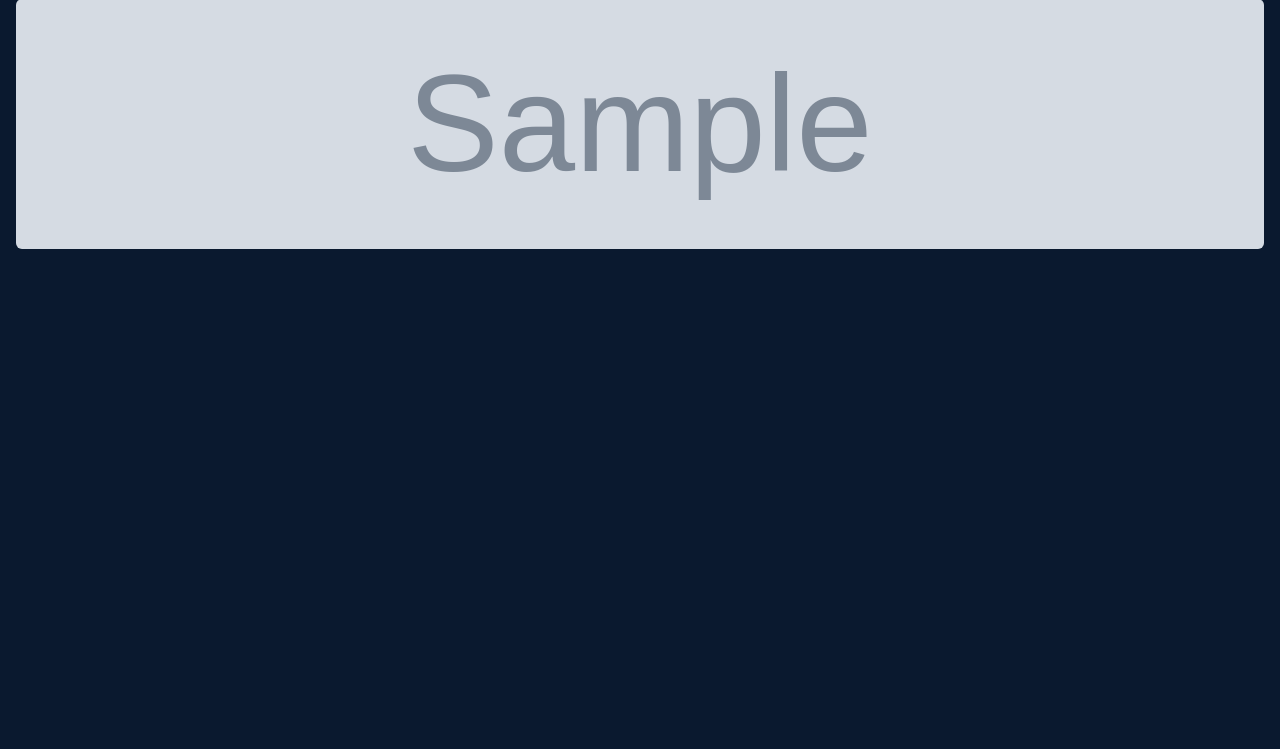
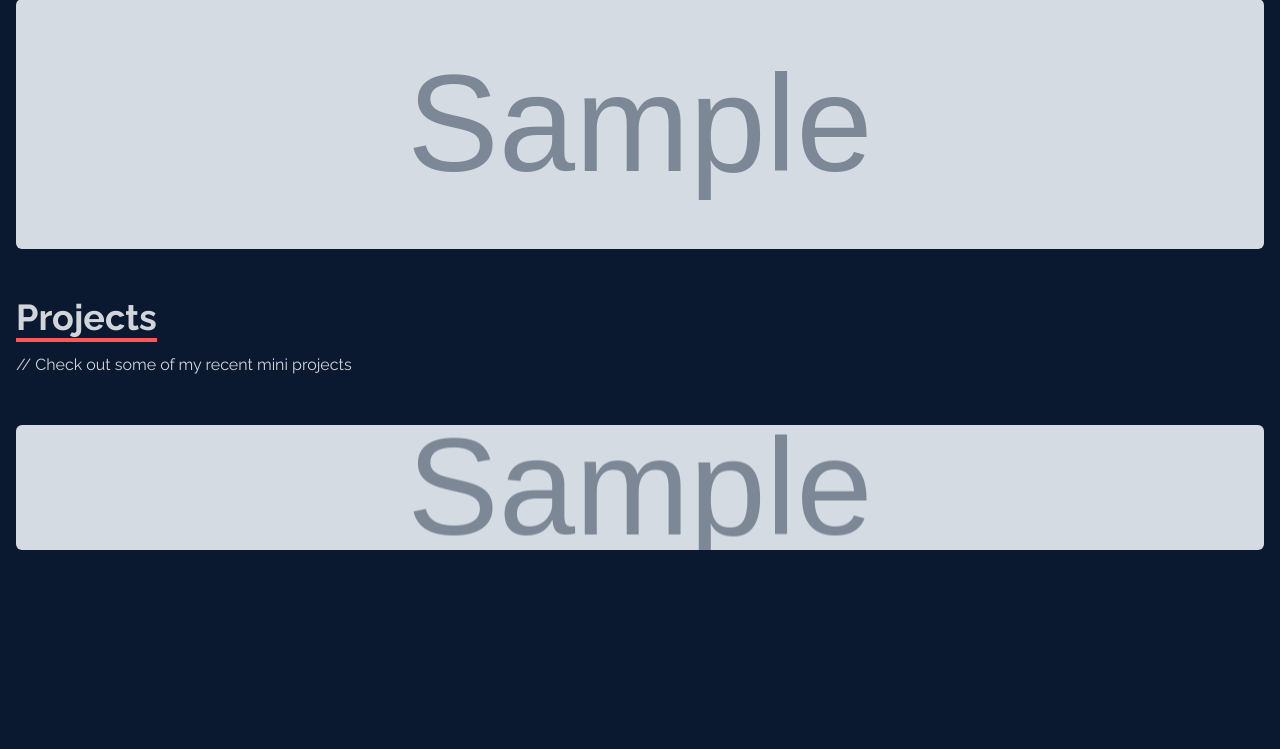
Before and after one commit to roodhouse/python-portfolio, a Flask app: template templates/index.html in a window 1280 px wide. Shown: the part 3109-3858 px from the top of the page. Before the commit the page ends 3358 px from the top, so only its background shows below. Run offline with Flask 3, Linux system fonts and the light colour scheme; the template is opened without the code that fills it: most values are stand-ins (such as "Sample title", 1, 10 or a date in 2020); grey boxes marked "Sample" are stand-in pictures; some libraries are stand-ins or nearby versions.

Commit message:
project section done

```diff
--- a/app.py
+++ b/app.py
@@ -1,8 +1,3 @@
-# create flask app - done
-# create template base files
-    # create static css
-# bring images into static
-# connect it
 from flask import Flask, render_template, redirect, url_for, request
 from flask_bootstrap import Bootstrap5
 from flask_sqlalchemy import SQLAlchemy
@@ -21,6 +16,13 @@ class Skills(db.Model):
     img_url = db.Column(db.String(250), nullable=False)
 
 class Work(db.Model):
+    id = db.Column(db.Integer, primary_key=True)
+    title = db.Column(db.String(250), unique=True, nullable=False)
+    img_url = db.Column(db.String(250), nullable=False)
+    demo = db.Column(db.String(250), nullable=False)
+    code = db.Column(db.String(250), nullable=False)
+
+class Project(db.Model):
     id = db.Column(db.Integer, primary_key=True)
     title = db.Column(db.String(250), unique=True, nullable=False)
     img_url = db.Column(db.String(250), nullable=False)
@@ -91,21 +93,7 @@ with app.app_context():
 #     img_url = 'static/images/mysql.svg'
 # )
 
-# with app.app_context():
-#     db.session.add(html)
-#     db.session.add(css)
-#     db.session.add(javascript)
-#     db.session.add(react)
-#     db.session.add(node)
-#     db.session.add(aws)
-#     db.session.add(github)
-#     db.session.add(tailwind)
-#     db.session.add(python)
-#     db.session.add(flask)
-#     db.session.add(mongo)
-#     db.session.add(mysql)
-#     db.session.commit()
-
+# # work seed
 # entertainment = Work(
 #     title = 'Full Stack Entertainment App',
 #     img_url = 'static/images/work/entertainmentApp.png',
@@ -161,6 +149,99 @@ with app.app_context():
 #     code = 'https://github.com/roodhouse/UPIN'
 # )
 
+# # project seed
+# connect_four = Project(
+#     title = 'Connect Four',
+#     img_url = 'static/images/project/connectFour.png',
+#     demo = 'https://connect.rugh.us/',
+#     code = 'https://github.com/roodhouse/frontend-mentor-connect-four'
+# )
+# tic = Project(
+#     title = 'Tic Tack Toe',
+#     img_url = 'static/images/project/tic.png',
+#     demo = 'https://tic.rugh.us/',
+#     code = 'https://github.com/roodhouse/frontend-mentor-tic-tac-toe'
+# )
+# comments = Project(
+#     title = 'Comments',
+#     img_url = 'static/images/project/comments.png',
+#     demo = 'https://comments.rugh.us/',
+#     code = 'https://github.com/roodhouse/frontend-mentor-comments'
+# )
+
+# clock = Project(
+#     title = 'Clock',
+#     img_url = 'static/images/project/clock.png',
+#     demo = 'https://clock.rugh.us/',
+#     code = 'https://github.com/roodhouse/frontend-mentor-clock'
+# )
+# dictionary = Project(
+#     title = 'Dictionary',
+#     img_url = 'static/images/project/dictionary.png',
+#     demo = 'https://dictionary.rugh.us/',
+#     code = 'https://github.com/roodhouse/frontend-mentor-dictionary'
+# )
+# calc = Project(
+#     title = 'Calculator',
+#     img_url = 'static/images/project/calc.png',
+#     demo = 'https://calc.rugh.us/',
+#     code = 'https://github.com/roodhouse/frontend-mentor-calculator'
+# )
+# countdown = Project(
+#     title = 'Countdown',
+#     img_url = 'static/images/project/countdown.png',
+#     demo = 'https://countdown.rugh.us/',
+#     code = 'https://github.com/roodhouse/frontend-mentor-launch-countdown'
+# )
+# credit = Project(
+#     title = 'Interactive CC',
+#     img_url = 'static/images/project/credit.png',
+#     demo = 'https://credit.rugh.us/',
+#     code = 'https://github.com/roodhouse/frontend-mentor-interactive-card'
+# )
+# age = Project(
+#     title = 'Age Calculator',
+#     img_url = 'static/images/project/age.png',
+#     demo = 'https://age.rugh.us/',
+#     code = 'https://github.com/roodhouse/frontend-mentor-age-calc'
+# )
+# bmi = Project(
+#     title = 'BMI Calculator',
+#     img_url = 'static/images/project/bmi.png',
+#     demo = 'https://bmi.rugh.us/',
+#     code = 'https://github.com/roodhouse/frontend-mentor-bmi'
+# )
+# intro = Project(
+#     title = 'Intro Landing',
+#     img_url = 'static/images/project/intro.png',
+#     demo = 'https://intro.rugh.us/',
+#     code = 'https://github.com/roodhouse/new-frontend-mentor-intro-project'
+# )
+# soon = Project(
+#     title = 'Coming Soon',
+#     img_url = 'static/images/project/base.png',
+#     demo = 'https://base-apparel.rugh.us/',
+#     code = 'https://github.com/roodhouse/frontend-mentor-base-apparel'
+# )
+# pod = Project(
+#     title = 'Pod Request',
+#     img_url = 'static/images/project/request.png',
+#     demo = 'https://request.rugh.us/',
+#     code = 'https://github.com/roodhouse/frontend-mentor-pod-request-access'
+# )
+# skilled = Project(
+#     title = 'Skilled',
+#     img_url = 'static/images/project/skilled.png',
+#     demo = 'https://skilled.rugh.us/',
+#     code = 'https://github.com/roodhouse/frontend-mentor-skilled-landing-page'
+# )
+# work_it = Project(
+#     title = 'Work It',
+#     img_url = 'static/images/project/workit.png',
+#     demo = 'https://workit.rugh.us/',
+#     code = 'https://github.com/roodhouse/frontend-mentor-workit-landing-page'
+# )
+
 # with app.app_context():
 #     db.session.add(entertainment)
 #     db.session.add(galleria)
@@ -171,6 +252,34 @@ with app.app_context():
 #     db.session.add(rd_home)
 #     db.session.add(ebook)
 #     db.session.add(review)
+#     db.session.add(html)
+#     db.session.add(css)
+#     db.session.add(javascript)
+#     db.session.add(react)
+#     db.session.add(node)
+#     db.session.add(aws)
+#     db.session.add(github)
+#     db.session.add(tailwind)
+#     db.session.add(python)
+#     db.session.add(flask)
+#     db.session.add(mongo)
+#     db.session.add(mysql)
+
+#     db.session.add(connect_four)
+#     db.session.add(tic)
+#     db.session.add(comments)
+#     db.session.add(clock)
+#     db.session.add(dictionary)
+#     db.session.add(calc)
+#     db.session.add(countdown)
+#     db.session.add(credit)
+#     db.session.add(age)
+#     db.session.add(bmi)
+#     db.session.add(intro)
+#     db.session.add(soon)
+#     db.session.add(pod)
+#     db.session.add(skilled)
+#     db.session.add(work_it)
 #     db.session.commit()
 
 
@@ -179,9 +288,11 @@ def home():
     with app.app_context():
         result = db.session.execute(db.select(Skills))
         work_result = db.session.execute(db.select(Work))
+        project_result = db.session.execute(db.select(Project))
         all_skills = list(result.scalars())
         all_work = list(work_result.scalars())
-    return render_template("index.html", skills=all_skills, work=all_work)
+        all_project = list(project_result.scalars())
+    return render_template("index.html", skills=all_skills, work=all_work, project=all_project)
 
 if __name__ == '__main__':
     app.run(port=5003, debug=True)
--- a/static/css/styles.css
+++ b/static/css/styles.css
@@ -168,12 +168,12 @@ body {
 
 /* work */
 
-.workGrid {
+.workGrid, .projectGrid {
     display: grid;
     gap: 1rem;
 }
 
-.workItems {
+.workItems, .projectItems {
     background-position: 50%;
     background-repeat: no-repeat;
     background-size: cover;
@@ -187,23 +187,24 @@ body {
     width: 100%;
 }
 
-.workItems:hover {
+.workItems:hover, .projectItems:hover {
     background-image: linear-gradient(90deg,rgba(112,157,255,.8),rgba(87,82,229,.8))!important;
 }
 
 #workWrapper {
     padding-top: 100px;
+    padding-bottom: 300px;
 }
 
-.workDetails {
+.workDetails, .projectDetails {
     opacity: 0;
 }
 
-.workItems:hover .workDetails {
+.workItems:hover .workDetails, .projectItems:hover .projectDetails {
     opacity: 100;
 }
 
-.workTitle {
+.workTitle, .projectTitle {
     color: white;
     letter-spacing: .05em;
     font-weight: 700;
@@ -212,7 +213,7 @@ body {
 
 }
 
-.workButtons {
+.workButtons, .projectButtons {
     color: #374151;
     font-size: 1.125rem;
     line-height: 1.75rem;
@@ -222,3 +223,16 @@ body {
     margin: 0.5rem;
     cursor: pointer;
 }
+
+/* project section */
+.projectItems {
+    height: 125px;
+}
+
+.projectTitle {
+    font-size: 1rem;
+}
+
+.projectButtons {
+    padding: 0 1rem 0 1rem;
+}
--- a/templates/header/navbar.html
+++ b/templates/header/navbar.html
@@ -11,7 +11,7 @@
         <a class='nav-link' href="#home">Home</a>
         <a class='nav-link' href="#aboutWrapper">About</a>
         <a class='nav-link' href="#skillsWrapper">Skills</a>
-        <a class='nav-link' href="#work">Work</a>
+        <a class='nav-link' href="#workWrapper">Work</a>
         <a class='nav-link' href="#contact">Contact</a>
      </div>
 
@@ -20,7 +20,7 @@
        <a class='nav-link' href="#home">Home</a>
        <a class='nav-link' href="#aboutWrapper">About</a>
        <a class='nav-link' href="#skillsWrapper">Skills</a>
-       <a class='nav-link' href="#work">Work</a>
+       <a class='nav-link' href="#workWrapper">Work</a>
        <a class='nav-link' href="#contact">Contact</a>
     </div>
 </nav>
--- a/templates/work.html
+++ b/templates/work.html
@@ -26,4 +26,32 @@
             </div>
         {% endfor %}
     </div>
+    <!-- begin project section here -->
+    <div id="projectTitleContainer" class="pb-2rem pt-2rem">
+        <p class="text-4xl fw-bolder border-bottom border-4 border-color d-inline m-0">
+            Projects
+        </p>
+        <p class="py-3 m-0">
+            // Check out some of my recent mini projects
+        </p>
+    </div>
+    <div id="projectGridContainer" class="projectGrid text-center mb-3">
+        {% for p in project %}
+            <div id="{{p.title}}projectContainer" class="projectItems" style="background-image: url('{{p.img_url}}');">
+                <div id="{{p.title}}detailsContainer" class="projectDetails">
+                    <div class="projectDetailsTitle text-center">
+                        <span class="projectTitle">{{p.title}}</span>
+                    </div>
+                    <div class="projectButtonsContainer text-center">
+                        <a href="{{p.demo}}" target='_blank'>
+                            <button class="projectButtons fw-bolder">Demo</button>
+                        </a>
+                        <a href="{{p.code}}" target='_blank'>
+                            <button class="projectButtons fw-bolder">Code</button>
+                        </a>
+                    </div>
+                </div>
+            </div>
+        {% endfor %}
+    </div>
 </div>
```
Also changed, not shown: instance/portfolio.db, static/images/project/age.png (added), static/images/project/base.png (added), static/images/project/bmi.png (added), static/images/project/calc.png (added), static/images/project/clock.png (added), static/images/project/comments.png (added), static/images/project/connectFour.png (added), 22 other files.
